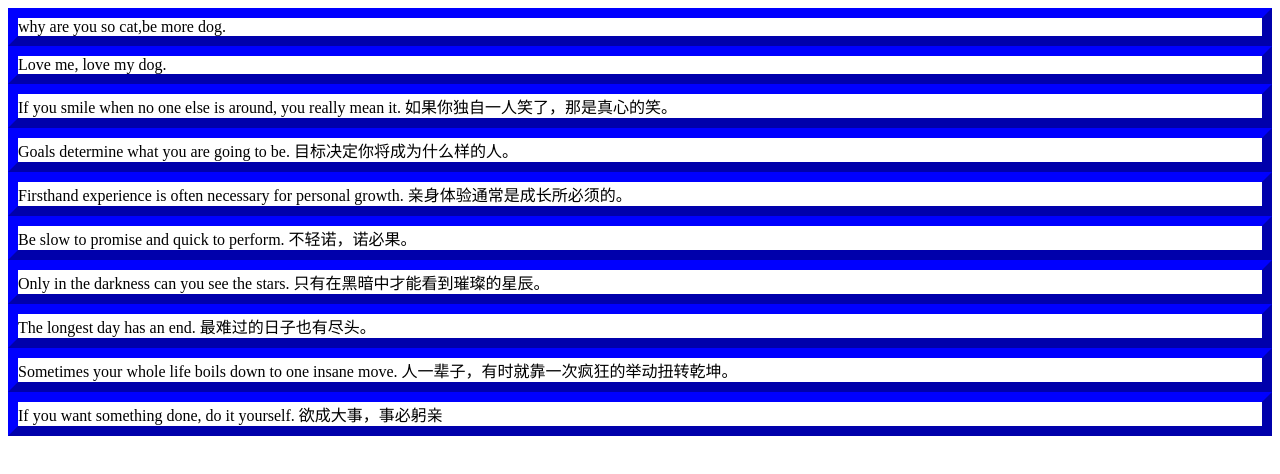
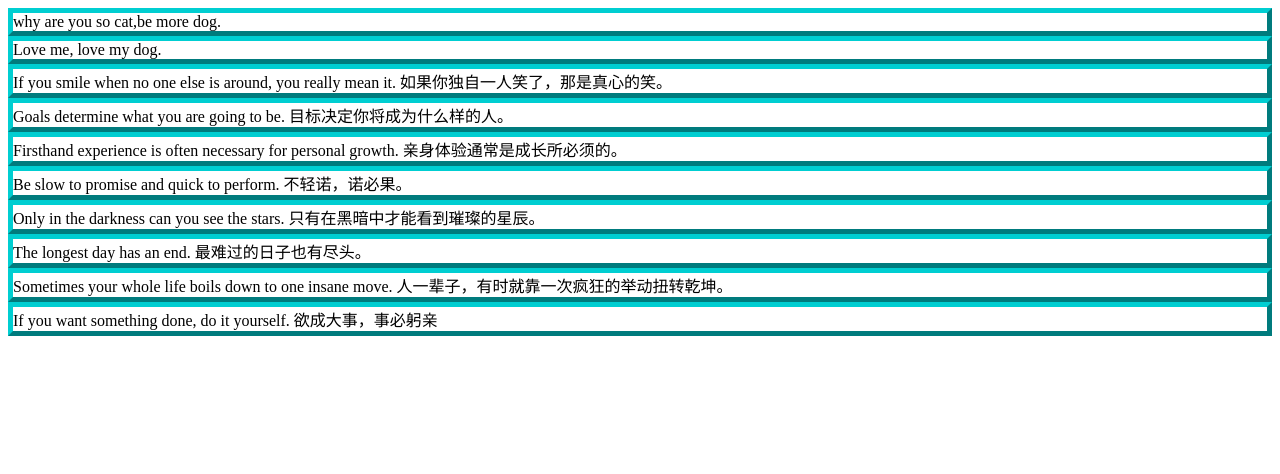
Before and after one commit to fitzcharon/charon, a plain HTML site: page index.html in a window 1280 px wide. Drawn offline with Linux system fonts and the light colour scheme.

Commit message:
Update style.css

```diff
--- a/css/style.css
+++ b/css/style.css
@@ -1,3 +1,3 @@
 div{
-  border:blue 10px outset;
+  border:darkturquoise 5px outset;
 }
```
